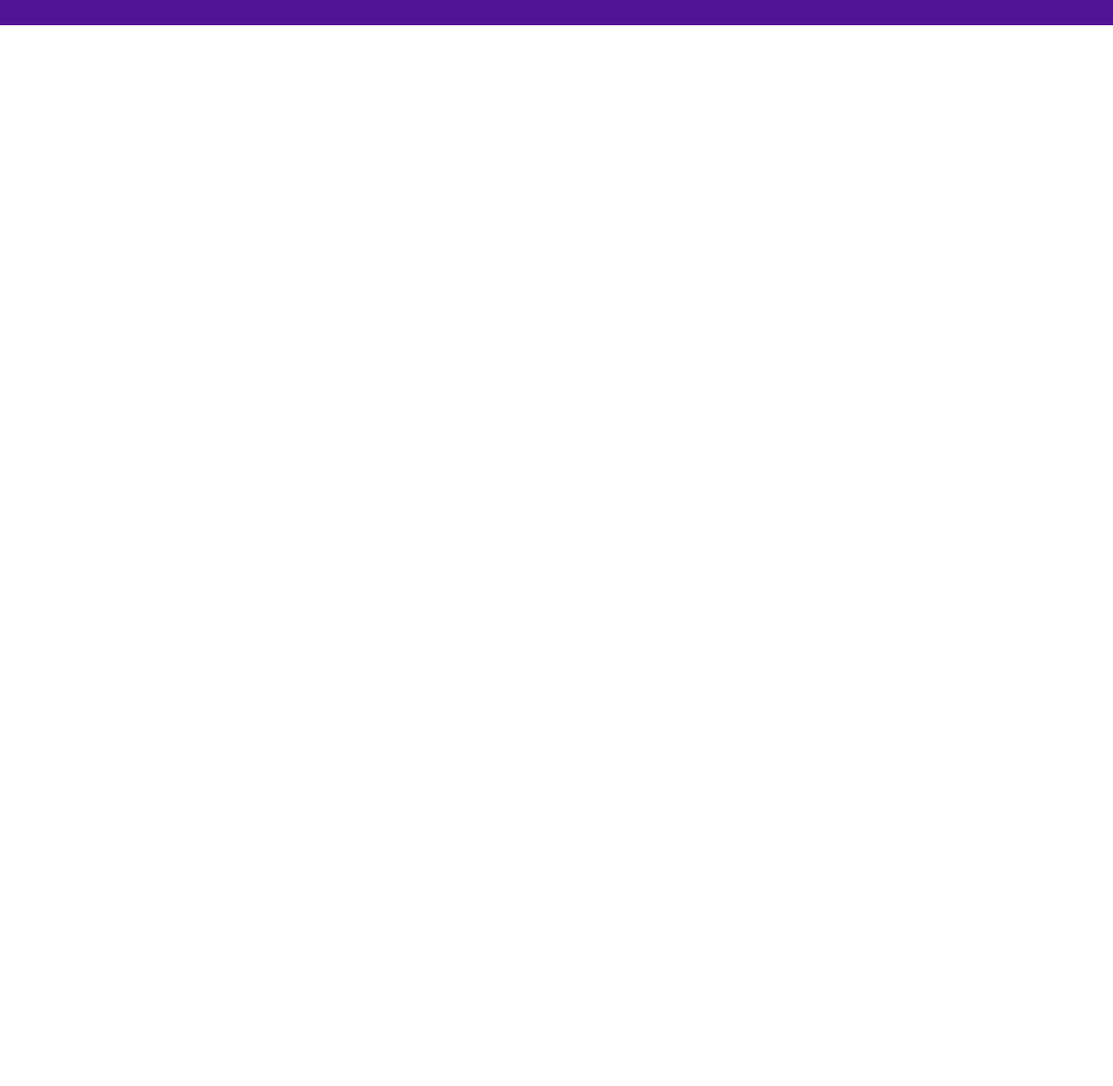
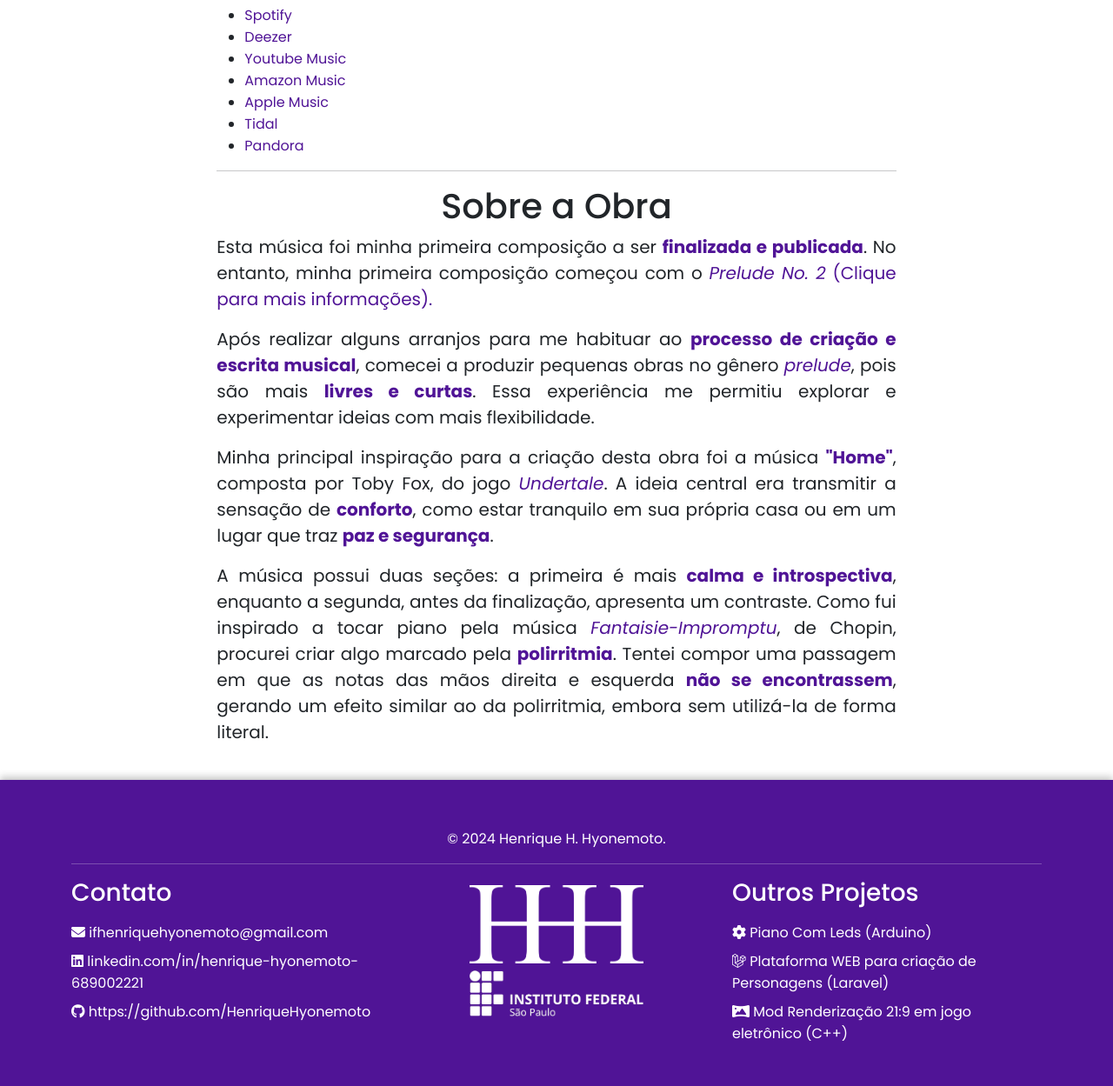
Before and after one commit to HenriqueHyonemoto/HyonemotoMusic, a PHP site: page /autorais/prelude1.html in a window 1280 px wide. Shown: the part 1132-2381 px from the top of the page at 87% size. Before the commit the page ends 1161 px from the top, so only its background shows below. Run offline with PHP 8.4, Linux system fonts and the light colour scheme; some libraries are stand-ins or nearby versions.

Commit message:
seção prelude 1

```diff
--- a/autorais/css/style.css
+++ b/autorais/css/style.css
@@ -10,6 +10,17 @@
     --bright-orange:#ff8a50;
 
 
+}
+
+@font-face {
+    font-family: 'HyonemotoFont';
+    src: url('../fonts/HyonemotoHandwritting-Regular.ttf') format('truetype');
+    font-weight: normal;
+    font-style: normal;
+}
+
+.hfont{
+    font-family:'HyonemotoFont', sans-serif !important;
 }
 
 *{
--- a/autorais/prelude1.html
+++ b/autorais/prelude1.html
@@ -148,7 +148,7 @@
                 <div class="js-require" page="">
                     <div class="row">
                         <div class="col-md-5 obra-image-container p-0">
-                            <h1>Prelude No.1</h1>
+                            <h1 id="1">Prelude No.1</h1>
                             <a href="prelude1.html" style="text-decoration: none;">
                                 <div class="card-foto prelude1">
                                     <div class="image-container">
@@ -157,7 +157,7 @@
                                             <img src="images/search.png" width="5px !important;">
                                         </div>
                                     </div>
-                                    <p class="title">Prelude Op.1 No.1 </p>
+                                    <p class="title hfont">Capa do Preludes, Vol.1 </p>
                                 </div>
                             </a>
                         </div>
@@ -165,8 +165,9 @@
                             <h1 id="1">Informações</h1>
                             <div class="obras-info-container">
 
-                                <p>Uma música tranquila e serena, que transmite conforto e segurança. No final, ganha um ritmo mais intenso, com um toque de mistério e magia.</p>
-                                <p><strong>Duração:</strong> 01:12</p>
+                                <p>Uma música tranquila e serena, que transmite conforto e segurança. No final, ganha um
+                                    ritmo mais intenso, com um toque de mistério e magia.</p>
+                                <p><strong>Duração:</strong> 01:11</p>
                                 <p><strong>Divisão de compasso:</strong> 4/4</p>
                                 <p><strong>Tonalidade:</strong> [Tonalidade]</p>
                                 <p><strong>Início de composição:</strong> [Início de composição]</p>
@@ -175,10 +176,52 @@
                                 <p><strong>Distribuidora:</strong> OneRPM</p>
                             </div>
                         </div>
-                        <hr>
+
+                    </div>
+                    <hr>
+                    <h1>Escute a Obra</h1>
+                    <p>*Colocar aqui cada plataforma em formato de cards, com hover, box shadow, color bk*</p>
+                    <p style="text-align: center;"> [Spotify]  [Deezer] [Youtube Music] [Amazon Music] [Apple Music] [Tidal]</p>
+                    <iframe style="border-radius:12px"
+                        src="https://open.spotify.com/embed/track/2FhuMPzHdqy91auNItR53d?utm_source=generator"
+                        width="100%" height="152" frameBorder="0" allowfullscreen=""
+                        allow="autoplay; clipboard-write; encrypted-media; fullscreen; picture-in-picture"
+                        loading="lazy"></iframe>
+                    <ul>
+                        <a href=""><li>Spotify</a></li>
+                        <a href=""><li>Deezer</a></li>
+                        <a href=""><li>Youtube Music</a></li>
+                        <a href=""><li>Amazon Music</a></li>
+                        <a href=""><li>Apple Music</a></li>
+                        <a href=""><li>Tidal</a></li>
+                        <a href=""><li>Pandora</a></li>
+                    </ul>
+                    <hr>
+                    <h1 id="2">Sobre a Obra </h1>
+                    <div class="col-md-12">
+
+                        <p>Esta música foi minha primeira composição a ser <strong>finalizada e publicada</strong>. No
+                            entanto, minha primeira composição começou com o <em>Prelude No. 2</em> <a
+                                href="prelude2.html">(Clique para mais informações).</a></p>
+                        <p>Após realizar alguns arranjos para me habituar ao <strong>processo de criação e escrita
+                                musical</strong>, comecei a produzir pequenas obras no gênero <em>prelude</em>, pois são
+                            mais <strong>livres e curtas</strong>. Essa experiência me permitiu explorar e experimentar
+                            ideias com mais flexibilidade.</p>
+                        <p>Minha principal inspiração para a criação desta obra foi a música <strong>"Home"</strong>,
+                            composta por Toby Fox, do jogo <em>Undertale</em>. A ideia central era transmitir a sensação
+                            de <strong>conforto</strong>, como estar tranquilo em sua própria casa ou em um lugar que
+                            traz <strong>paz e segurança</strong>.</p>
+                        <p>A música possui duas seções: a primeira é mais <strong>calma e introspectiva</strong>,
+                            enquanto a segunda, antes da finalização, apresenta um contraste. Como fui inspirado a tocar
+                            piano pela música <em>Fantaisie-Impromptu</em>, de Chopin, procurei criar algo marcado pela
+                            <strong>polirritmia</strong>. Tentei compor uma passagem em que as notas das mãos direita e
+                            esquerda <strong>não se encontrassem</strong>, gerando um efeito similar ao da polirritmia,
+                            embora sem utilizá-la de forma literal.
+                        </p>
                     </div>
                 </div>
             </div>
+
             <!-- Seção de Índice de Conteúdo -->
             <div class="col-xl-2 table-of-contents order-xl-3 order-2">
                 <div class="js-require" page="">
@@ -186,6 +229,9 @@
                     <div class="indice-card">
                         <ul class="align-middle">
                             <li class="scale-transform11"><a href="#1">Informações</a></li>
+                            <li class="scale-transform11"><a href="#2">Sobre a Obra</a></li>
+                            <li class="scale-transform11"><a href="#3">Manuscritos</a></li>
+                            <li class="scale-transform11"><a href="#4">Partitura Original</a></li>
                         </ul>
                     </div>
                 </div>
```
Also changed, not shown: autorais/fonts/HyonemotoHandwritting-Regular.ttf (added), autorais/images/chevron-down.png (added), autorais/images/fg-br.png (added), autorais/images/fg-us.png (added), autorais/images/logo-h-bk.png (added), autorais/images/logo-h.png (added), autorais/images/logo-if.png (added), autorais/images/wave-sound.png (added).
